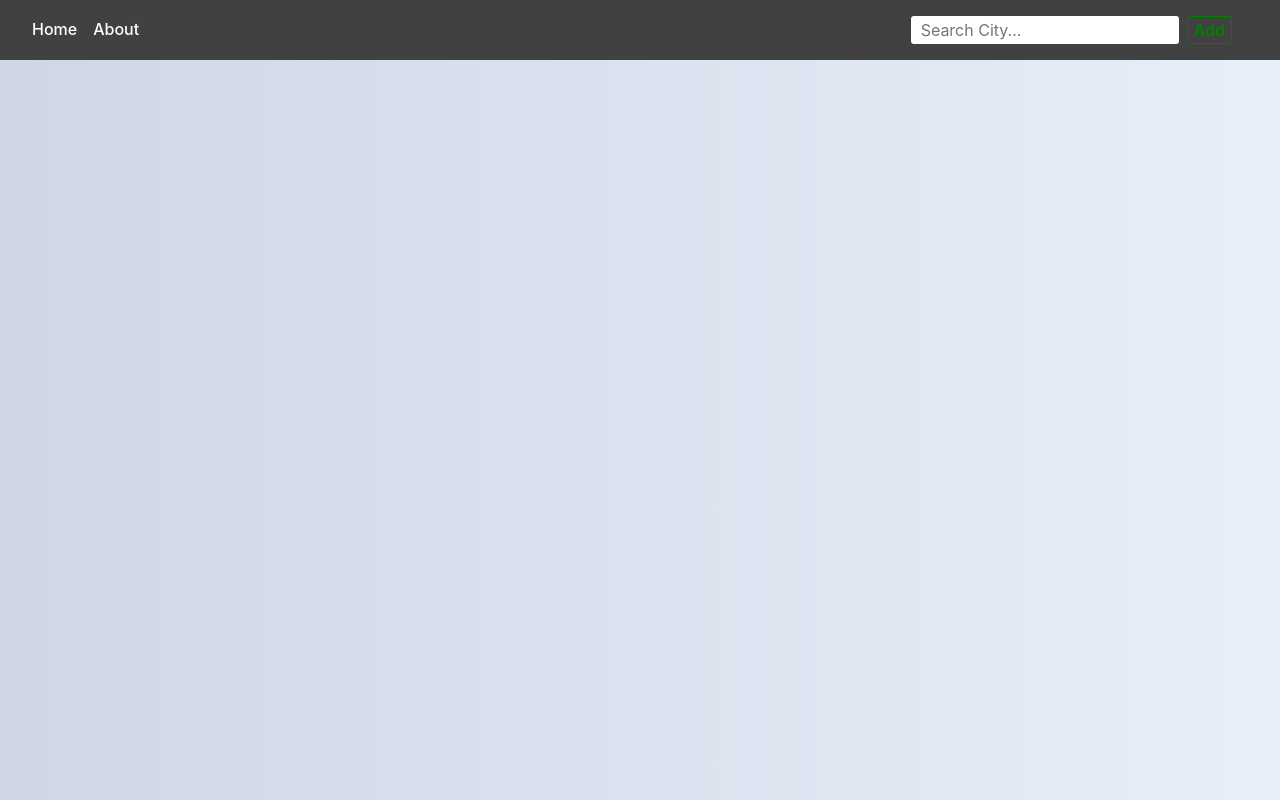
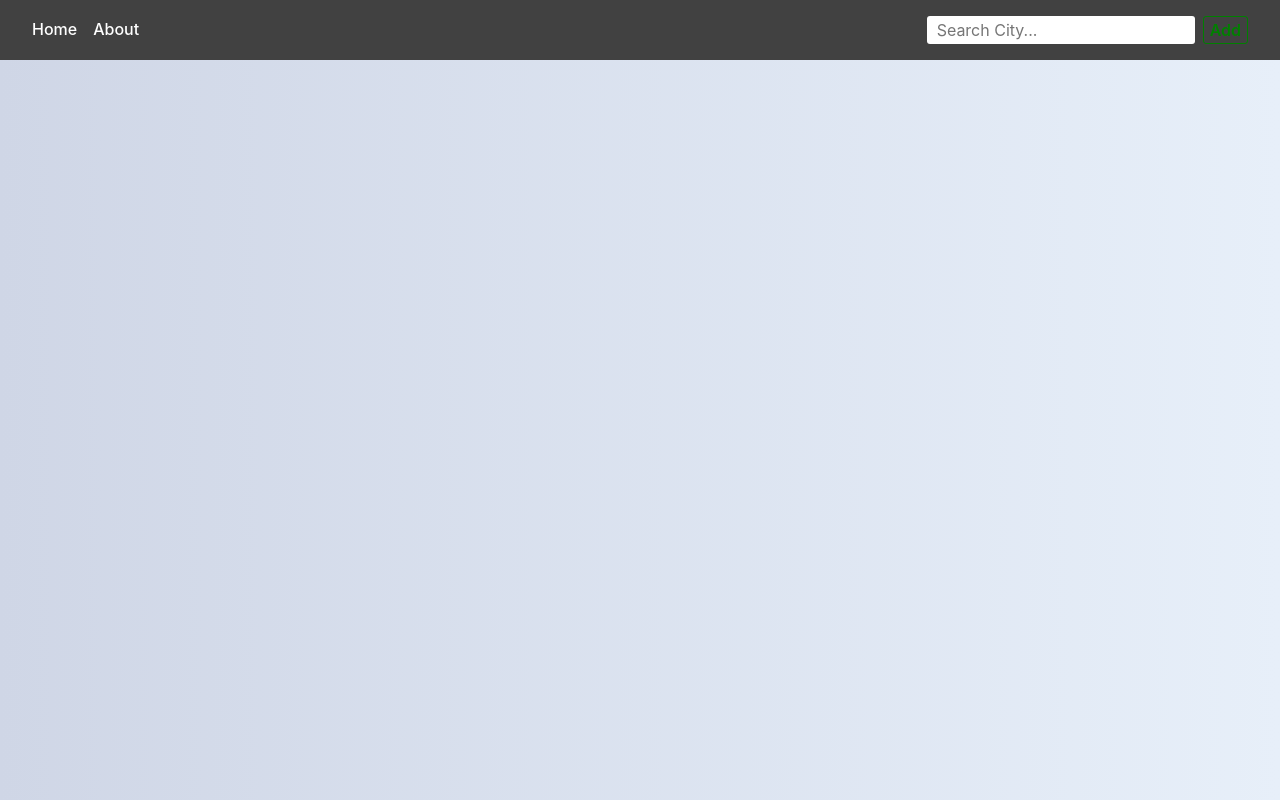
Before and after one commit to rodrigogerman16/WeatherApp, a React (Create React App) app: page / in a window 1280 px wide. Built offline with nearby package versions, Linux system fonts and the light colour scheme.

Commit message:
padding fixed in searchbar

```diff
--- a/src/modules/SearchBar.module.css
+++ b/src/modules/SearchBar.module.css
@@ -7,7 +7,7 @@
 }
 
 .Container{
-    padding: 1em;
+    padding: 1em 0 1em 1em;
     display: flex;
 }
 
```
